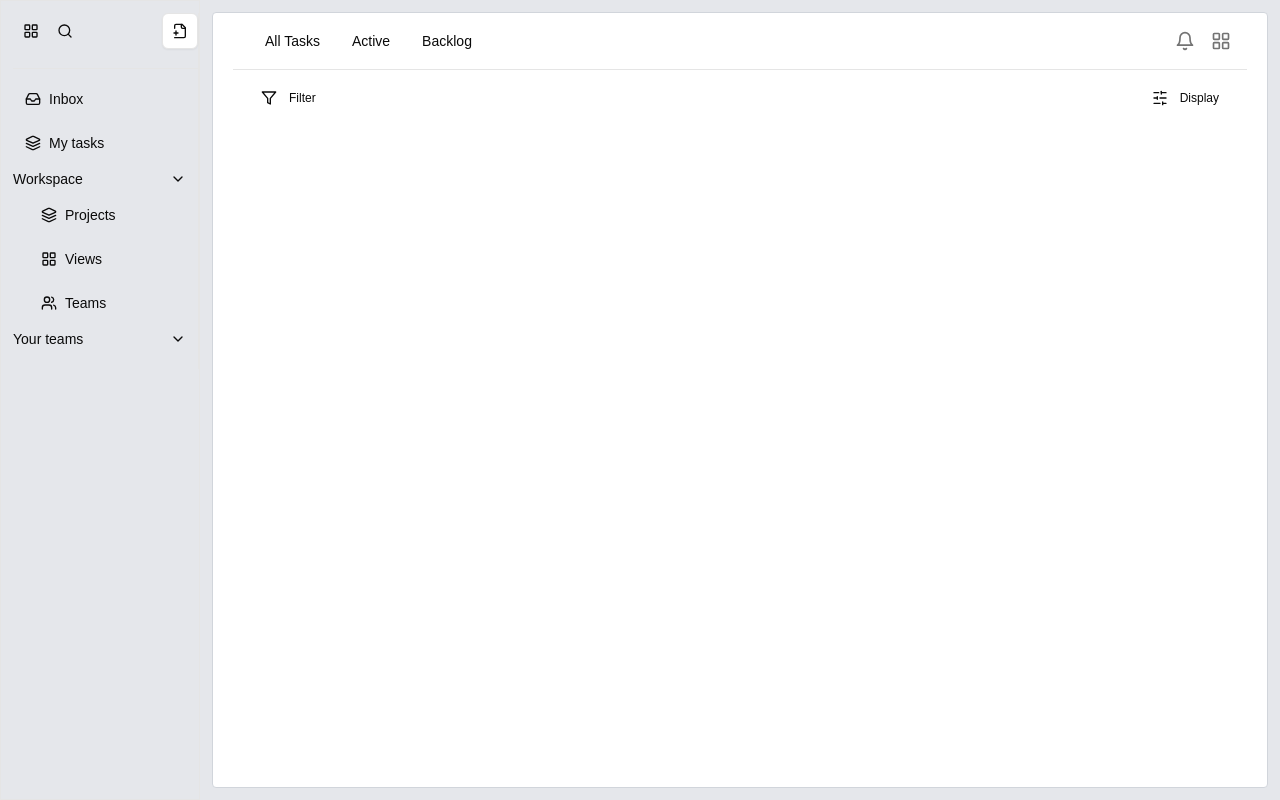
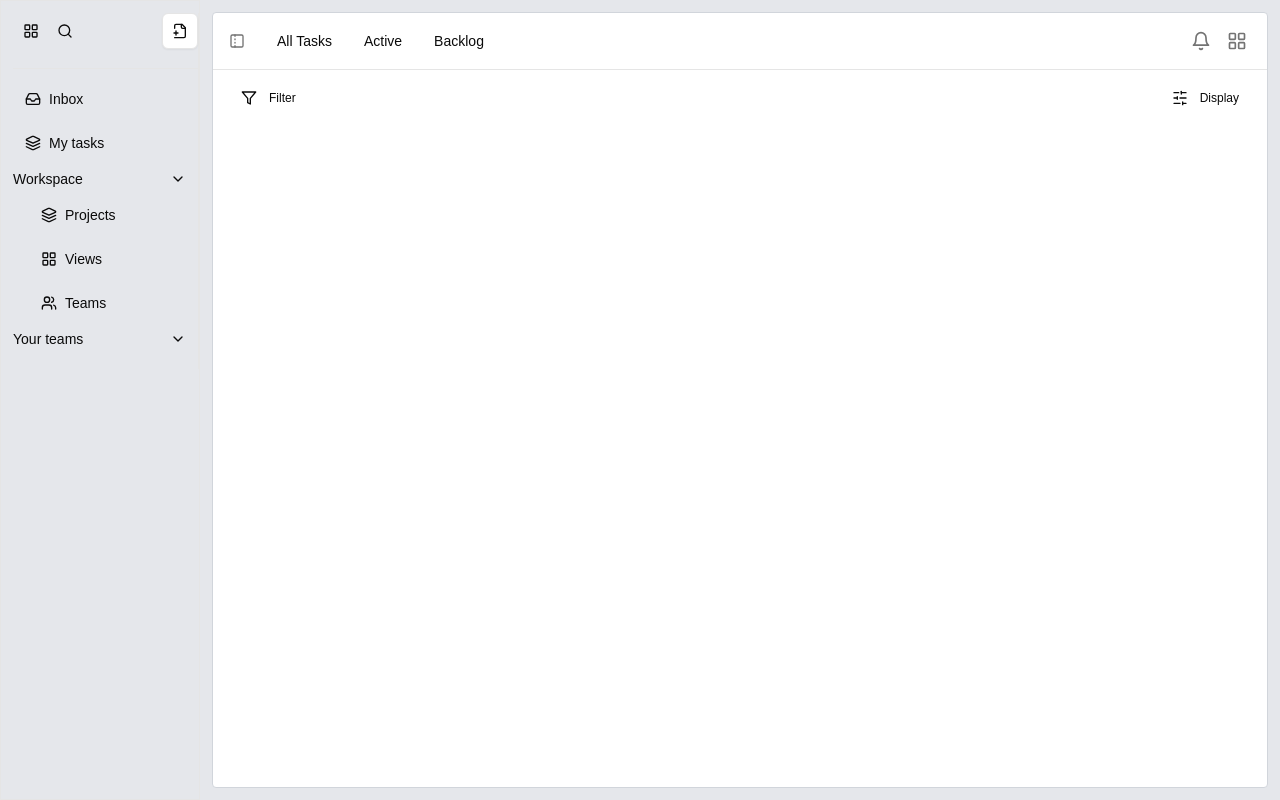
Before and after one commit to daidtech/fe_mini_tasks, a Next.js app: page /my-tasks in a window 1280 px wide. Built offline with nearby package versions, Linux system fonts and the light colour scheme.

Commit message:
refactor MyTasks and TasksListHeader components for improved layout and functionality

```diff
--- a/app/my-tasks/page.tsx
+++ b/app/my-tasks/page.tsx
@@ -2,7 +2,7 @@ import TaskListComponent from '@/components/tasks/task_list';
 
 export default function MyTasks() {
   return (
-    <div className="px-5">
+    <div className="">
       <TaskListComponent />
     </div>
   )
--- a/components/tasks/tasks_list_header.tsx
+++ b/components/tasks/tasks_list_header.tsx
@@ -1,6 +1,6 @@
 "use client"
 
-import { Bell, SlidersHorizontal, Filter, LayoutGrid } from 'lucide-react'
+import { Bell, SlidersHorizontal, Filter, LayoutGrid, PanelLeftDashed } from 'lucide-react'
 import { Button } from "@/components/ui/button"
 import {
   DropdownMenu,
@@ -12,8 +12,11 @@ import {
 export default function TasksListHeader({ setActiveFilter }: { setActiveFilter: (filter: string) => void }) {
   return (
     <header className='w-full'>
-      <div className="flex items-center px-4 h-14">
+      <div className="flex items-center h-14">
         <nav className="flex items-center">
+          <Button variant="ghost" className="hidden lg:block text-sm font-medium hidden sm:inline-flex">
+            <PanelLeftDashed className="w-5 h-5 text-muted-foreground" />
+          </Button>
           <Button variant="ghost" className="text-sm font-medium">
             All Tasks
           </Button>
@@ -24,7 +27,7 @@ export default function TasksListHeader({ setActiveFilter }: { setActiveFilter:
             Backlog
           </Button>
         </nav>
-        <div className="ml-auto flex items-center space-x-4">
+        <div className="ml-auto flex items-center space-x-4 me-5">
           <Bell className="w-5 h-5 text-muted-foreground" />
           <LayoutGrid className="w-5 h-5 text-muted-foreground" />
         </div>
```
